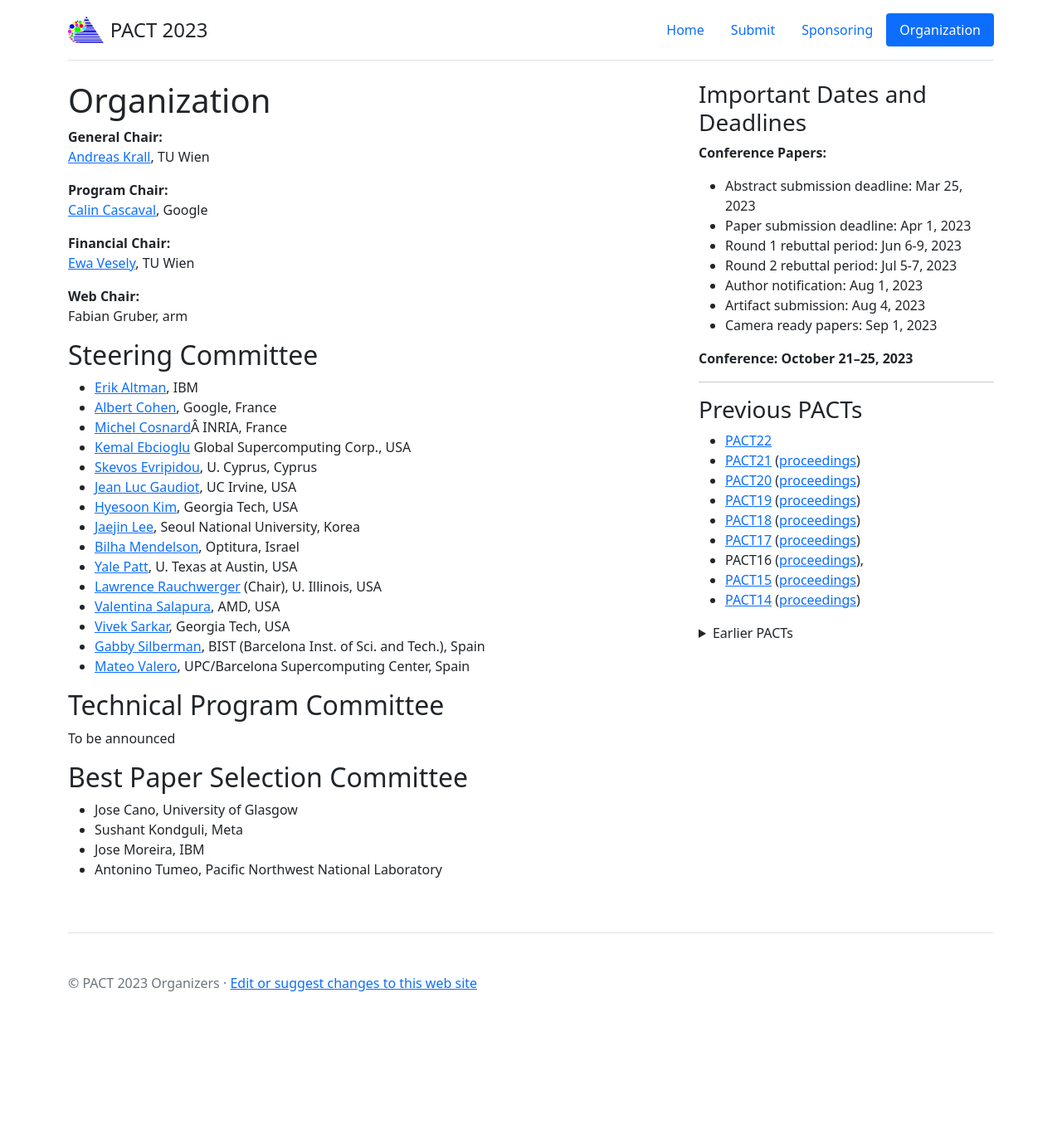
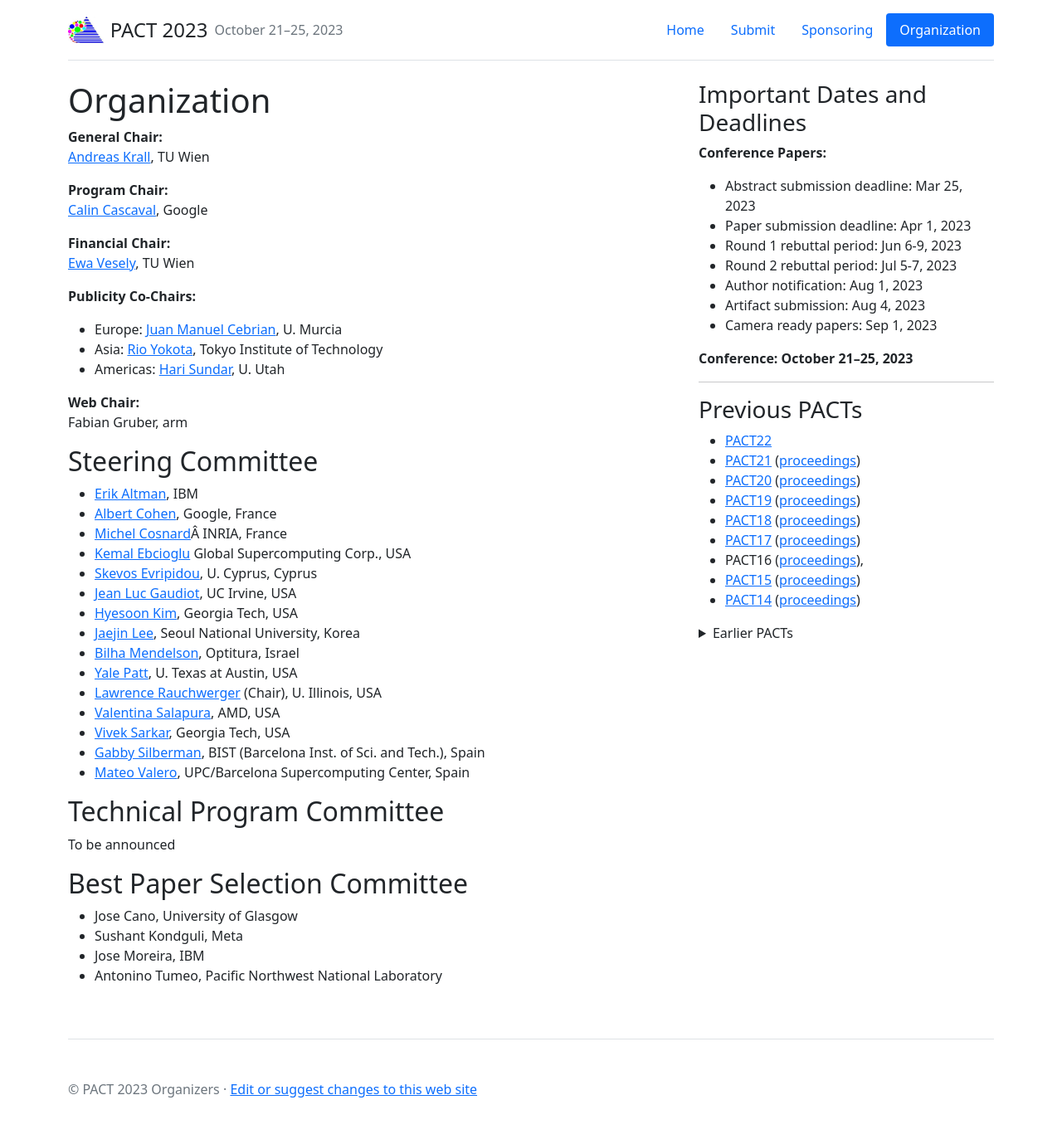
Before and after one commit to pact2023/pact2023.github.io, a Jekyll site: the page built from organization/index.md, in a window 1280 px wide. Shown: the whole page at 83% size. Built offline with Jekyll 4.4.1, drawn with Linux system fonts in a browser that asks for light colours; before the commit the page ends 1245 px from its top, so only the background shows below that.

Commit message:
Added publicity chairs and fixed dates in header.

```diff
--- a/_includes/header.html
+++ b/_includes/header.html
@@ -4,7 +4,7 @@
         <img class="bi me-2" height="32" src="{{ site.baseUrl }}/images/pact-logo.png">
         <span class="fs-4">PACT 2023</span>
         &ensp;
-        <span class="fs-6 text-muted">{{ site.conf_dates }}</span>
+        <span class="fs-6 text-muted">{{ site.data.vars.conf_dates }}</span>
     </a>
 
     <ul class="nav nav-pills">
--- a/organization/index.md
+++ b/organization/index.md
@@ -14,6 +14,7 @@ show_sidebar: true
 **Program Chair:**<br>
 [Calin Cascaval](https://conf.researchr.org/profile/conf/calincascaval), Google
 
+
 **Financial Chair:**<br>
 [Ewa Vesely](https://informatics.tuwien.ac.at/people/ewa-vesely), TU Wien
 
@@ -23,11 +24,15 @@ show_sidebar: true
 **Workshop/Tutorial Chair:**<br>
 [Manoj Kumar](https://www.linkedin.com/in/manoj-kumar-3a06902/), IBM
 
+-->
+
 **Publicity Co-Chairs:**
 
-- Europe: [Alexandra Jimborean](https://webs.um.es/alexandra.jimborean/miwiki/doku.php), U. Murcia
+- Europe: [Juan Manuel Cebrian](https://es.linkedin.com/in/juan-m-cebrian-46245063), U. Murcia
 - Asia: [Rio Yokota](https://www.rio.gsic.titech.ac.jp/en/member/yokota.html), Tokyo Institute of Technology
 - Americas: [Hari Sundar](https://www.cs.utah.edu/~hari/), U. Utah
+
+<!--
 
 **ACM Student Research Competition Chair:**<br>
 [Saugata Ghose](https://ghose.cs.illinois.edu/), U. Illinois
```
